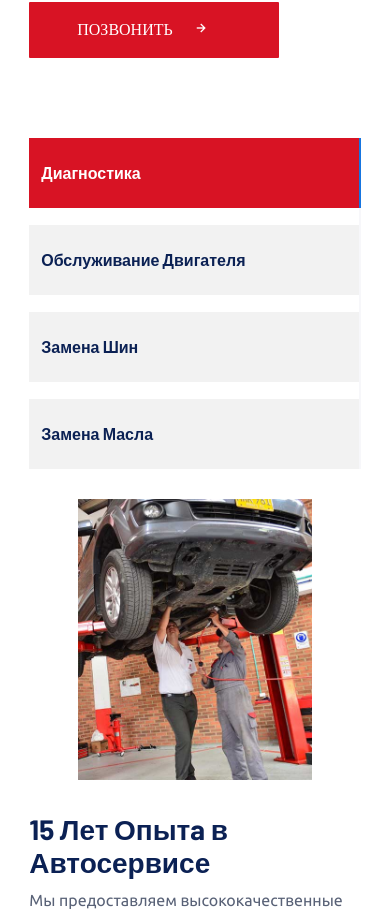
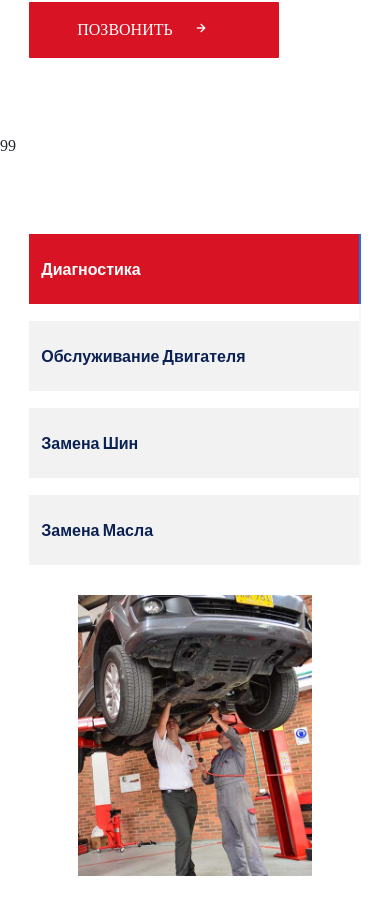
Before and after one commit to RaymovMardon/Autoservice-React, a React (Vite) app: page / in a window 390 px wide. Shown: the part 4927-5841 px from the top of the page. Built offline with nearby package versions, Linux system fonts and the light colour scheme.

Commit message:
edit btn, margin, responsive 16.08.25 23:40

```diff
--- a/package.json
+++ b/package.json
@@ -14,6 +14,7 @@
     "@emotion/styled": "^11.14.0",
     "@mui/material": "^7.0.2",
     "react": "^19.0.0",
+    "react-countup": "^6.5.3",
     "react-dom": "^19.0.0",
     "rsuite": "^5.80.1"
   },
--- a/src/Components/Main/Main.jsx
+++ b/src/Components/Main/Main.jsx
@@ -6,6 +6,8 @@ import SectionAbout from "../SectionAbout/SectionAbout";
 import VerticalTabs from "../SectionTabs/SectionTabs";
 import SectionLocation from "../SectionLocation/SectionLocation";
 import SectionTabsTwo from "../SectionTabsTwo/SectionTabsTwo";
+import SectionCount from "../SectionCount/SectionCount";
+
 import Footer from "../Footer/Footer";
 const Main = () => {
   return (
@@ -14,10 +16,11 @@ const Main = () => {
       <SectionIntro />
       <SectionService />
       <SectionAbout />
+      <SectionCount />
       {/*<VerticalTabs/>*/}
       <SectionTabsTwo />
       <SectionLocation />
-      <Footer/>
+      <Footer />
     </>
   );
 };
--- /dev/null
+++ b/src/Components/SectionCount/SectionCount.jsx
@@ -0,0 +1,57 @@
+import { React, useEffect, useRef, useState } from "react";
+import CountUp from "react-countup";
+const SectionCount = () => {
+  const sectionRef = useRef(null);
+  const [inView, setInView] = useState(false);
+  /*useEffect(() => {
+    const observer = new IntersectionObserver(
+      ([entry]) => {
+        if (entry.isIntersecting) {
+          setInView(true);
+          observer.disconnect(); // Запускаем один раз
+        }
+      },
+      {
+        threshold: 0.5, // Сколько % секции должно быть видно
+      }
+    );
+
+    if (sectionRef.current) {
+      observer.observe(sectionRef.current);
+    }
+
+    return () => observer.disconnect();
+  }, []);*/
+  useEffect(() => {
+    const observer = new IntersectionObserver(
+      ([entry]) => {
+        if (entry.isIntersecting) {
+          setInView(true); // 4️⃣ Меняем состояние, когда элемент в зоне видимости
+          observer.disconnect(); // (по желанию) отключаем наблюдение
+        }
+      },
+      {
+        threshold: 0.5, // 3️⃣ Условие: элемент должен быть хотя бы на 50% виден
+      }
+    );
+    console.log(inView);
+
+    if (sectionRef.current) {
+      observer.observe(sectionRef.current); // 2️⃣ Передаём DOM-элемент в observer
+    }
+
+    return () => observer.disconnect(); // 🧹 Очистка
+  }, []);
+  return (
+    <>
+      <section ref={sectionRef}>
+        <div>
+          {console.log(inView, sectionRef)}
+          <CountUp start={0} end={100} delay={5} duration={2.75} />
+        </div>
+      </section>
+    </>
+  );
+};
+
+export default SectionCount;
```
Also changed, not shown: 1 other file (tests, documents, lock files or other folders).
